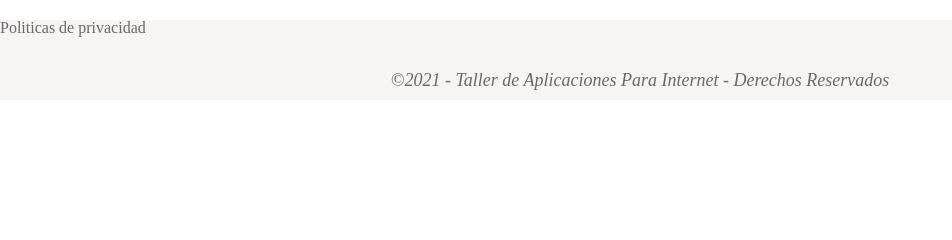
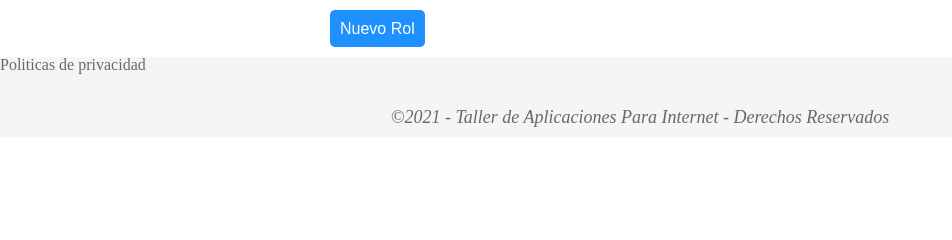
Before and after one commit to segundogaldames/miPrimerSitio, a PHP site: page /roles.php in a window 1280 px wide. Shown: the part 237-477 px from the top of the page, without its empty margins (0-952 px from the left). Run offline with PHP 8.4, Linux system fonts and the light colour scheme; data that the repository does not hold is empty.

Commit message:
Estilos boton

```diff
--- a/css/estilos.css
+++ b/css/estilos.css
@@ -3,6 +3,7 @@ footer{
     float: left;
     height: 80px;
     background-color: rgba(245, 240, 240, 0.733);
+    margin-top: 20px;
 }
 footer p{
     color:dimgrey;
@@ -71,6 +72,13 @@ table{
 }
 .derecho{
     width: 30%;
+}
+.enlace a{
+    width: auto;
+    text-decoration: none;
+    padding: 10px;
+    font-family: Arial, Helvetica, sans-serif;
+    vertical-align: middle;
 }
 .formulario{
     float: left;
--- a/roles.php
+++ b/roles.php
@@ -59,6 +59,9 @@ echo '</pre>'; */
                     <?php endforeach; ?>
                 </tbody>
             </table>
+            <p class="enlace">
+                <a href="addRoles.php" class="btn btn-primary">Nuevo Rol</a>
+            </p>
         </div>
     </section>
     <!-- pie de pagina del sitio -->
```
